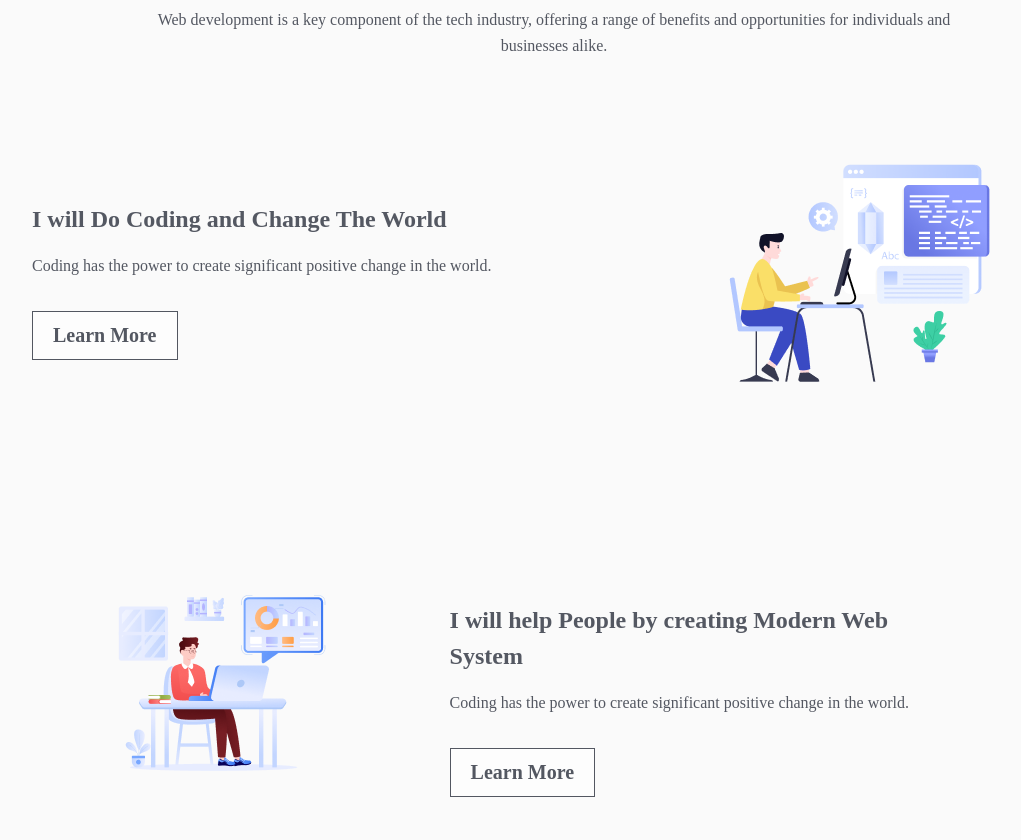
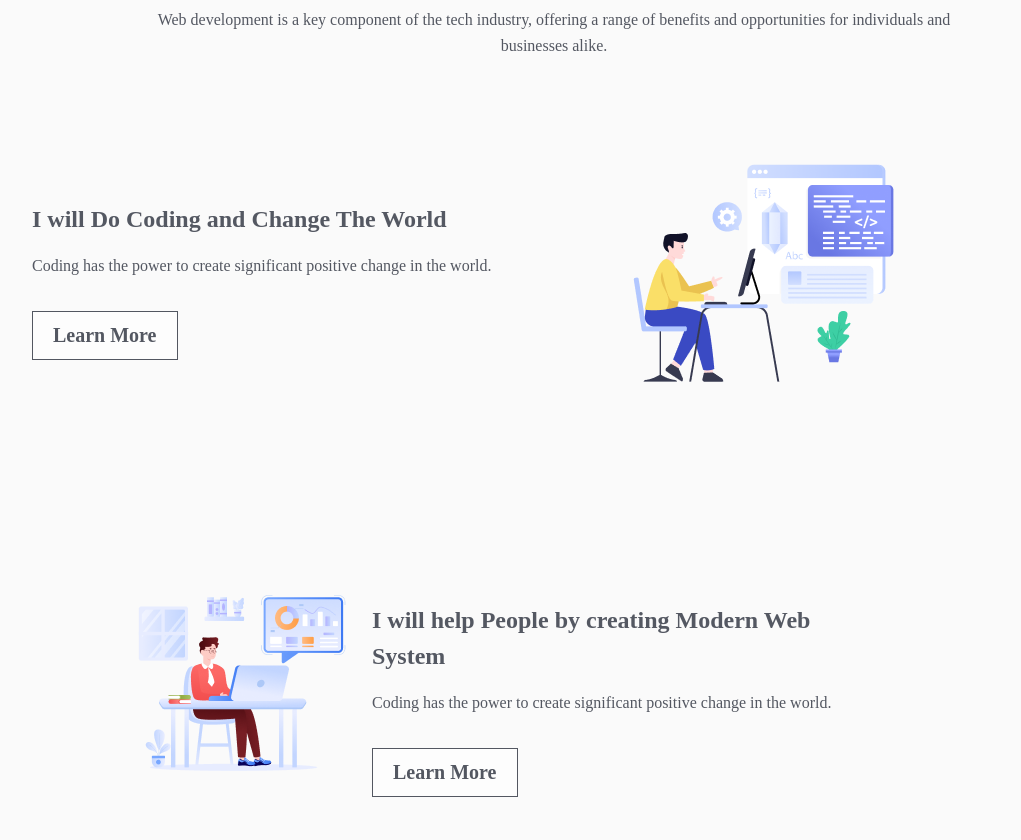
Before and after one commit to Hridoy2024/programming-hero-assignment-1, a plain HTML site: page index.html in a window 1280 px wide. Shown: the part 820-1660 px from the top of the page, without its empty margins (86-1107 px from the left). Drawn offline with Linux system fonts and the light colour scheme; a web font is replaced by a local one.

Commit message:
Project complete

```diff
--- a/styles/style.css
+++ b/styles/style.css
@@ -116,10 +116,12 @@ body {
 .first-content,
 .second-content,
 .third-content {
-  width: 100%;
+  /* width: 100%; */
   display: flex;
   padding: 48px 48px;
+  width: 946px;
 }
+
 .first-content-text-box {
   width: 60%;
   /* border: 2px solid yellow; */
@@ -167,7 +169,7 @@ body {
 }
 
 .first-content-image-box img {
-  padding: 30px 70px;
+  padding: 30px 90px;
 }
 
 /*  Web-Development-part end  */
```
Also changed, not shown: index.html (+1 -0 lines).
